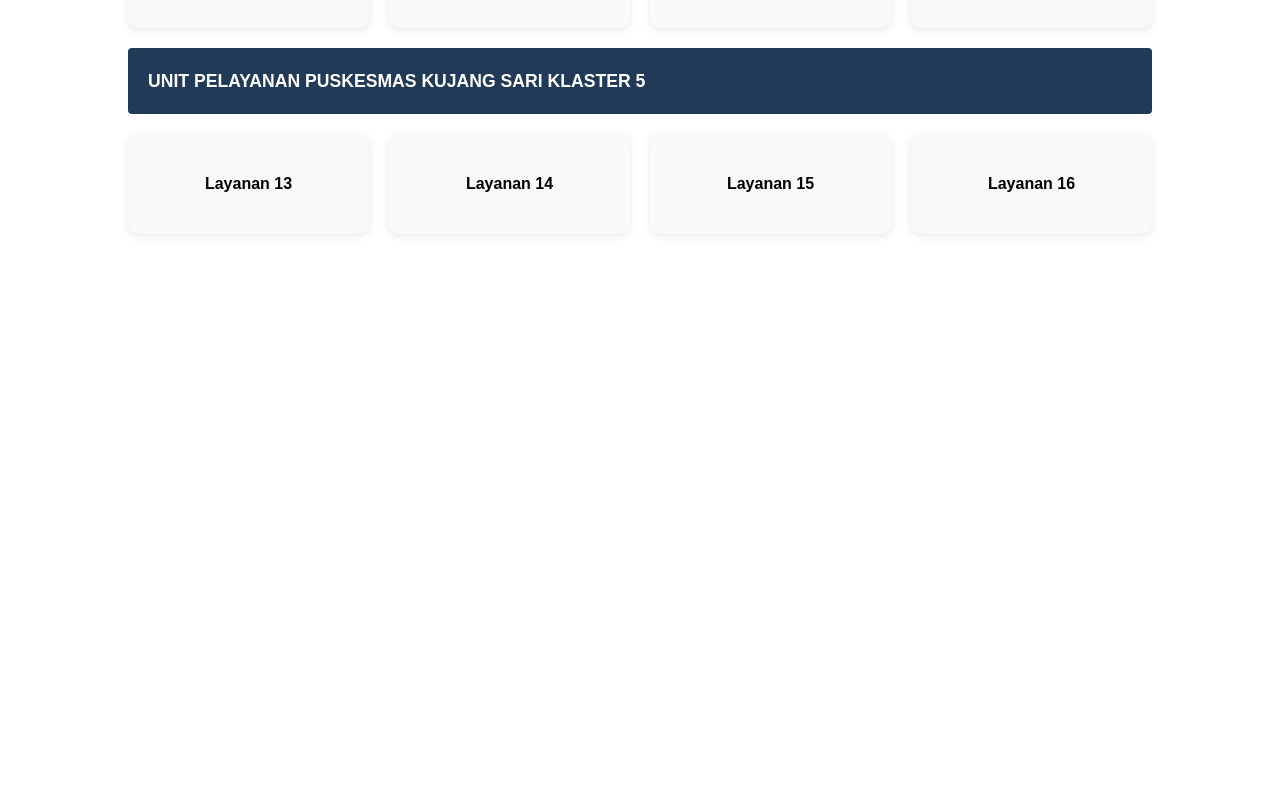
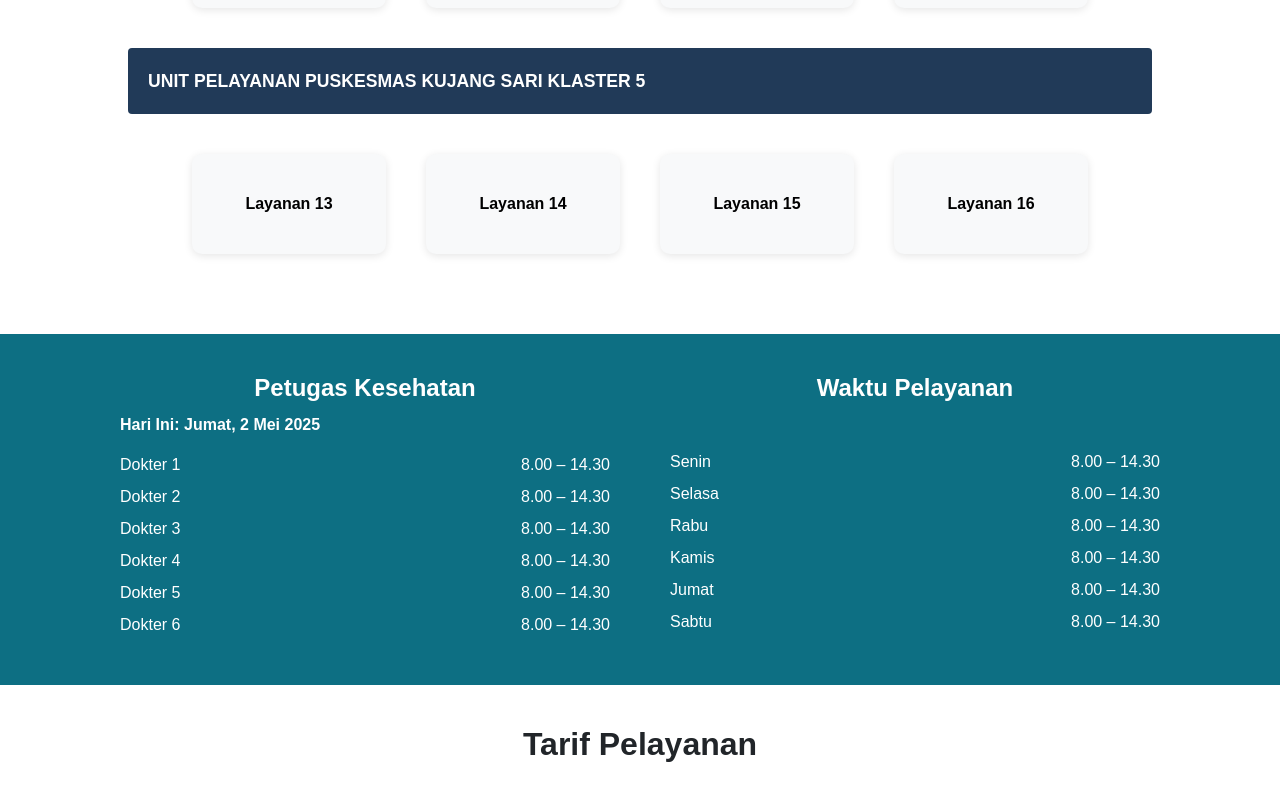
Before and after one commit to Yusufalfaa/puskesmas_kujangsari_react, a React (Create React App) app: page / in a window 1280 px wide. Shown: the part 1366-2166 px from the top of the page. Before the commit the page ends 1660 px from the top, so only its background shows below. Built offline with nearby package versions, Linux system fonts and the light colour scheme.

Commit message:
Jadwal Pelayanan:

```diff
--- a/src/components/CarouselDashboard.css
+++ b/src/components/CarouselDashboard.css
@@ -1,7 +1,21 @@
 /* src/components/CarouselDashboard.css */
 .carousel-item img {
-    height: 600px;
-    width: 100%;
-    object-fit: cover;
-    object-position: center;
+  width: 100%;
+  height: auto;
+  max-height: 600px;
+  object-fit: cover;
+  object-position: center;
+  display: block;
+}
+
+@media (max-width: 768px) {
+  .carousel-item img {
+    max-height: 300px;
   }
+}
+
+@media (max-width: 480px) {
+  .carousel-item img {
+    max-height: 200px;
+  }
+}
--- /dev/null
+++ b/src/components/JadwalPelayanan.css
@@ -0,0 +1,43 @@
+.jadwal-container {
+    display: flex;
+    justify-content: space-around;
+    background-color: #0d6f83;
+    color: white;
+    padding: 20px 100px;
+    flex-wrap: wrap;
+    gap: 20px;
+  }
+
+  .petugas-box,
+  .jadwal-box {
+    flex: 1;
+    min-width: 300px;
+    padding: 20px;
+  }
+
+  .jadwal-box h3 {
+    margin-bottom: 47px;
+  }
+
+  h3 {
+    font-weight: bold;
+    font-size: 1.5rem;
+    margin-bottom: 10px;
+  }
+
+  p {
+    text-align: left;
+  }
+
+  ul {
+    list-style: none;
+    padding: 0;
+    margin: 0;
+  }
+
+  li {
+    display: flex;
+    justify-content: space-between;
+    margin: 8px 0;
+    font-size: 1rem;
+  }
--- /dev/null
+++ b/src/components/JadwalPelayanan.jsx
@@ -0,0 +1,39 @@
+import React from 'react';
+import './JadwalPelayanan.css';
+
+const JadwalPelayanan = () => {
+  const tanggalSekarang = new Date();
+  const options = { weekday: 'long', day: 'numeric', month: 'long', year: 'numeric' };
+  const tanggalHariIni = tanggalSekarang.toLocaleDateString('id-ID', options);
+
+  return (
+    <div className="jadwal-container">
+      <div className="petugas-box">
+        <h3>Petugas Kesehatan</h3>
+        <p><strong>Hari Ini: {tanggalHariIni}</strong></p>
+        <ul>
+          <li>Dokter 1 <span>8.00 – 14.30</span></li>
+          <li>Dokter 2 <span>8.00 – 14.30</span></li>
+          <li>Dokter 3 <span>8.00 – 14.30</span></li>
+          <li>Dokter 4 <span>8.00 – 14.30</span></li>
+          <li>Dokter 5 <span>8.00 – 14.30</span></li>
+          <li>Dokter 6 <span>8.00 – 14.30</span></li>
+        </ul>
+      </div>
+
+      <div className="jadwal-box">
+        <h3>Waktu Pelayanan</h3>
+        <ul>
+          <li>Senin <span>8.00 – 14.30</span></li>
+          <li>Selasa <span>8.00 – 14.30</span></li>
+          <li>Rabu <span>8.00 – 14.30</span></li>
+          <li>Kamis <span>8.00 – 14.30</span></li>
+          <li>Jumat <span>8.00 – 14.30</span></li>
+          <li>Sabtu <span>8.00 – 14.30</span></li>
+        </ul>
+      </div>
+    </div>
+  );
+};
+
+export default JadwalPelayanan;
--- a/src/pages/Beranda/Beranda.css
+++ b/src/pages/Beranda/Beranda.css
@@ -1,3 +1,6 @@
+/*Beranda.css*/
+
+/*Section Layanan*/
 .layanan-section {
   padding: 40px 0;
   text-align: center;
@@ -42,9 +45,9 @@
 .layanan-grid {
   display: grid;
   grid-template-columns: repeat(4, 1fr);
-    gap: 20px;
-    width: 80%;
-    margin: 20px auto;
+  gap: 40px;
+  width: 70%;
+  margin: 40px auto;
 }
 
 .layanan-box {
@@ -52,7 +55,7 @@
   padding: 20px;
   border-radius: 10px;
   font-weight: bold;
-    box-shadow: 0 2px 8px rgba(0,0,0,0.1);
+  box-shadow: 0 2px 8px rgba(0, 0, 0, 0.1);
   height: 100px;
   text-decoration: none;
   color: #000000;
@@ -61,4 +64,25 @@
   align-items: center;
   justify-content: center;
   text-align: center;
+  max-width: 100%;
 }
+
+@media (max-width: 992px) {
+  .layanan-grid {
+    grid-template-columns: repeat(2, 1fr);
+    width: 70%;
+  }
+}
+
+@media (max-width: 576px) {
+  .layanan-grid {
+    grid-template-columns: repeat(1, 1fr);
+    width: 70%;
+  }
+}
+
+
+/* Section Tarif Pelayanan  */
+  .tarif-layanan h2 {
+    margin: 40px;
+  }
--- a/src/pages/Beranda/Beranda.jsx
+++ b/src/pages/Beranda/Beranda.jsx
@@ -1,6 +1,7 @@
 import React from 'react';
 import { NavLink } from 'react-router-dom';
 import CarouselDashboard from '../../components/CarouselDashboard';
+import JadwalPelayanan from '../../components/JadwalPelayanan';
 import './Beranda.css';
 
 const Beranda = () => {
@@ -76,6 +77,12 @@
           </div>
 
         </section>
+
+        <JadwalPelayanan />
+
+        <section className="tarif-layanan">
+          <h2>Tarif Pelayanan</h2>
+        </section>
       </div>
     </div>
   );
```
Lines whose indentation alone changed are shown as unchanged.
